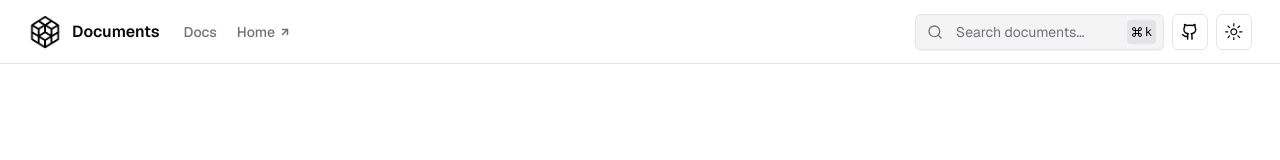
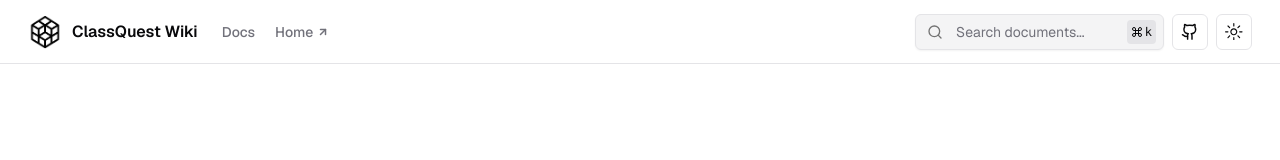
Before and after one commit to mjf1406/class-docs, a Next.js app: page / in a window 1280 px wide. Shown: the top 160 px of the page. Built offline with nearby package versions, Linux system fonts and the light colour scheme.

Commit message:
sitename

```diff
--- a/app/page.tsx
+++ b/app/page.tsx
@@ -1,4 +1,5 @@
 import Link from "next/link"
+import { sitename } from "@/settings/settings"
 
 import { PageRoutes } from "@/lib/pageroutes"
 import { buttonVariants } from "@/components/ui/button"
@@ -6,7 +7,7 @@ import { buttonVariants } from "@/components/ui/button"
 export default function Home() {
   return (
     <div className="min-h-[86.5vh] flex flex-col justify-center items-center text-center px-2 py-8">
-      <h1 className="text-4xl font-bold mb-4 sm:text-7xl">ClassQuest Wiki</h1>
+      <h1 className="text-4xl font-bold mb-4 sm:text-7xl">{sitename}</h1>
       <p className="max-w-[600px] text-foreground mb-8 sm:text-base">
         You&apos;ll find all the tutorials and walkthrough you could ever need
         for using ClassQuest!
--- a/settings/settings.ts
+++ b/settings/settings.ts
@@ -4,7 +4,7 @@ export const siteicon = "/icon.png"
 export const gtm = "GTM-XXXXXXX"
 export const gtmconnected = true
 
-export const sitename = "Documents"
+export const sitename = "ClassQuest Wiki"
 export const description =
   "This comprehensive documentation template, crafted with Next.js and available as open-source, delivers a sleek and responsive design, tailored to meet all your project documentation requirements."
 export const keywords = [
```
